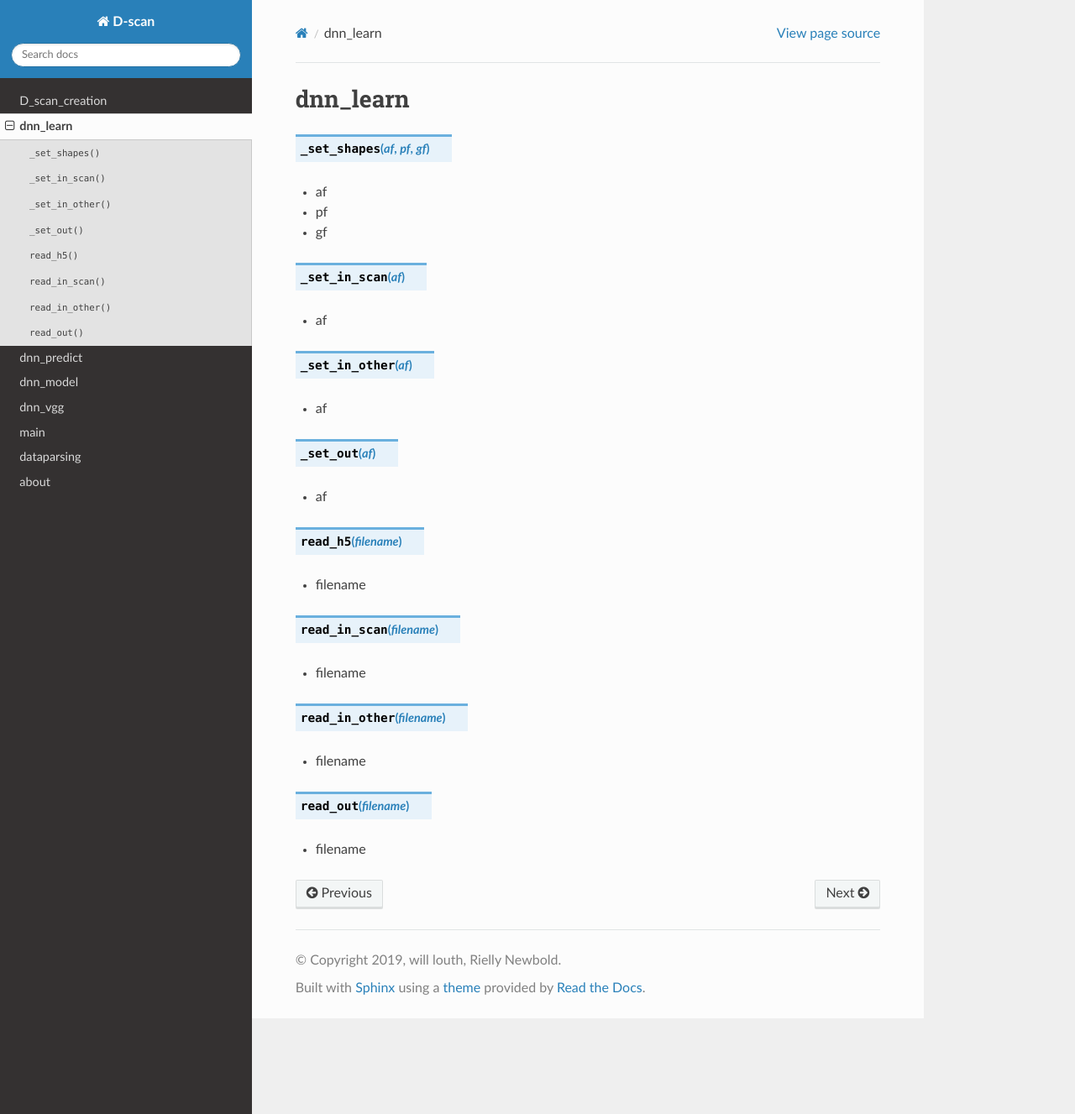
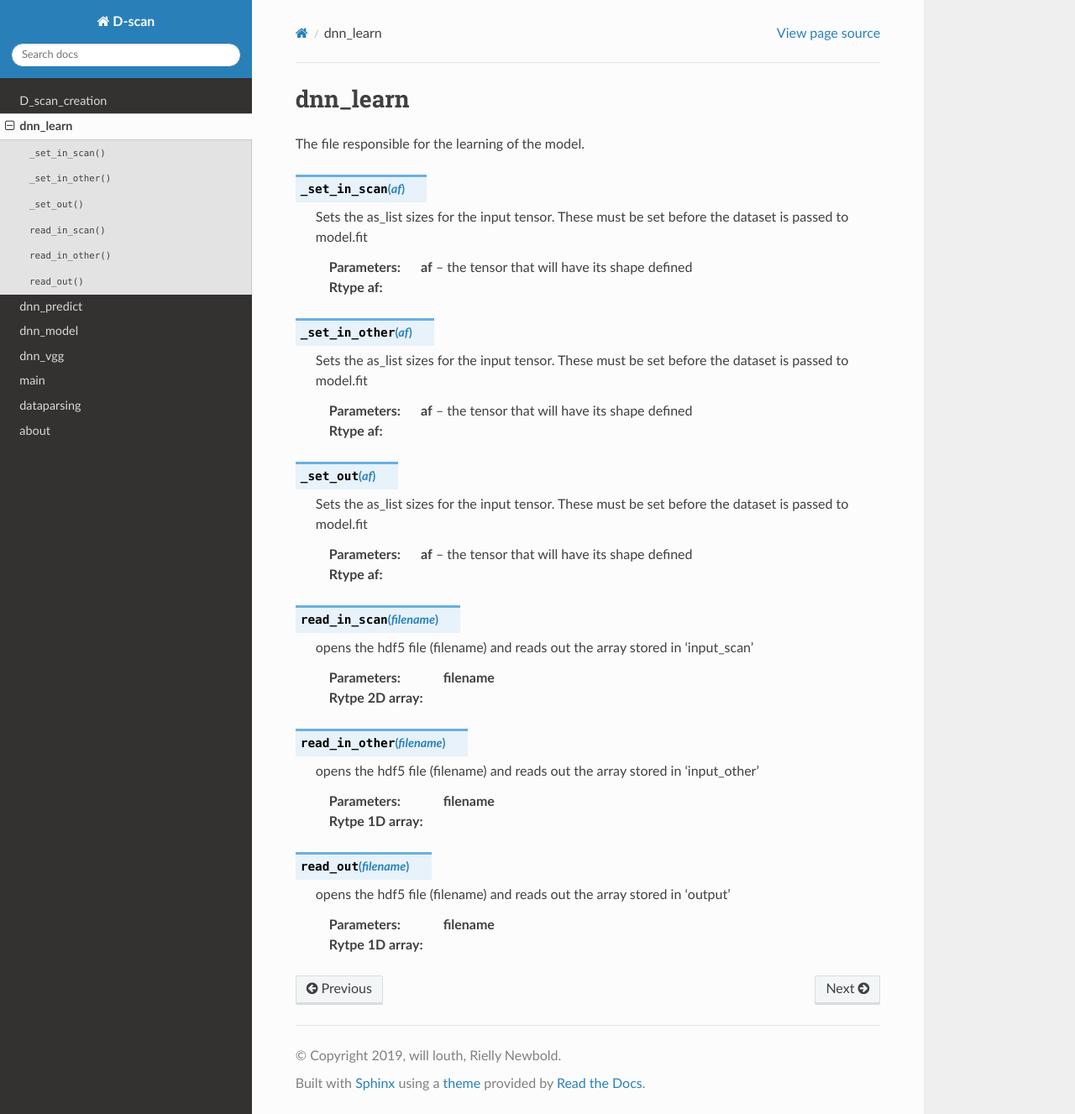
Before and after one commit to williamlouth/D-Scan-docs, a Sphinx documentation site: the page built from source/dnn_learn.rst, in a window 1280 px wide and 1327 px high. Shown: the whole window at 84% size. Built offline with Sphinx 7.4.7 and the Read the Docs theme 2.0.0, drawn with Linux system fonts in a browser that asks for light colours.

Commit message:
updating the docs

```diff
--- a/source/dnn_learn.rst
+++ b/source/dnn_learn.rst
@@ -1,37 +1,50 @@
 dnn_learn
 #########
 
-
-.. py:function:: _set_shapes(af,pf,gf)
-
-- af
-- pf
-- gf
+The file responsible for the learning of the model.
 
 .. py:function:: _set_in_scan(af)
 
-- af
+        Sets the as_list sizes for the input tensor. These must be set before the dataset is passed to model.fit
+
+        :param af: the tensor that will have its shape defined
+        :rtype af:
+
 
 .. py:function:: _set_in_other(af)
 
-- af
+        Sets the as_list sizes for the input tensor. These must be set before the dataset is passed to model.fit
+
+        :param af: the tensor that will have its shape defined
+        :rtype af:
+
 
 .. py:function:: _set_out(af)
 
-- af
+        Sets the as_list sizes for the input tensor. These must be set before the dataset is passed to model.fit
 
-.. py:function:: read_h5(filename)
+        :param af: the tensor that will have its shape defined
+        :rtype af:
 
-- filename
 
 .. py:function:: read_in_scan(filename)
 
-- filename
+        opens the hdf5 file (filename) and reads out the array stored in 'input_scan'
+
+        :param filename:
+        :rytpe 2D array:
+
 
 .. py:function:: read_in_other(filename)
 
-- filename
+        opens the hdf5 file (filename) and reads out the array stored in 'input_other'
+
+        :param filename:
+        :rytpe 1D array:
 
 .. py:function:: read_out(filename)
 
-- filename
+        opens the hdf5 file (filename) and reads out the array stored in 'output'
+
+        :param filename:
+        :rytpe 1D array:
```
